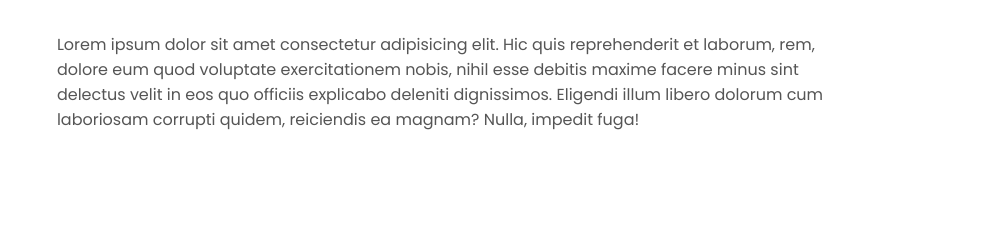
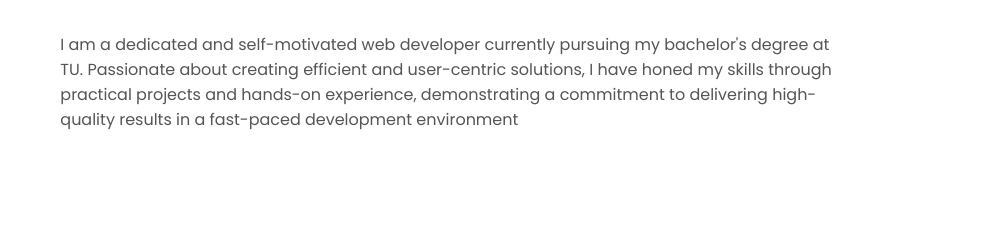
Before and after one commit to krituhero/personal-portfolio1, a plain HTML site: page index.html in a window 1280 px wide. Shown: the part 1353-1589 px from the top of the page, 277-1280 px from the left. Drawn offline with Linux system fonts and the light colour scheme.

Commit message:
some changes

```diff
--- a/index.html
+++ b/index.html
@@ -98,12 +98,10 @@
           </div>
           <div class="text-container">
             <p>
-              Lorem ipsum dolor sit amet consectetur adipisicing elit. Hic quis
-              reprehenderit et laborum, rem, dolore eum quod voluptate
-              exercitationem nobis, nihil esse debitis maxime facere minus sint
-              delectus velit in eos quo officiis explicabo deleniti dignissimos.
-              Eligendi illum libero dolorum cum laboriosam corrupti quidem,
-              reiciendis ea magnam? Nulla, impedit fuga!
+              I am a dedicated and self-motivated web developer currently pursuing my bachelor's degree at TU.
+              Passionate about creating efficient and user-centric solutions, I have honed my skills through practical
+              projects and hands-on experience, demonstrating a commitment to delivering high-quality results in a
+              fast-paced development environment
             </p>
           </div>
         </div>
@@ -262,7 +260,7 @@
                 class="project-img"
               />
             </div>
-            <h2 class="experience-sub-title project-title">Project One</h2>
+            <h2 class="experience-sub-title project-title">Recipe Book</h2>
             <div class="btn-container">
               <button
                 class="btn btn-color-2 project-btn"
@@ -280,7 +278,7 @@
                 class="project-img"
               />
             </div>
-            <h2 class="experience-sub-title project-title">Project Two</h2>
+            <h2 class="experience-sub-title project-title">Complete Ecommerce project</h2>
             <div class="btn-container">
               <button
                 class="btn btn-color-2 project-btn"
@@ -299,7 +297,7 @@
                 class="project-img"
               />
             </div>
-            <h2 class="experience-sub-title project-title">Project Three</h2>
+            <h2 class="experience-sub-title project-title">Face Recognition using python</h2>
             <div class="btn-container">
               <button
                 class="btn btn-color-2 project-btn"
```
